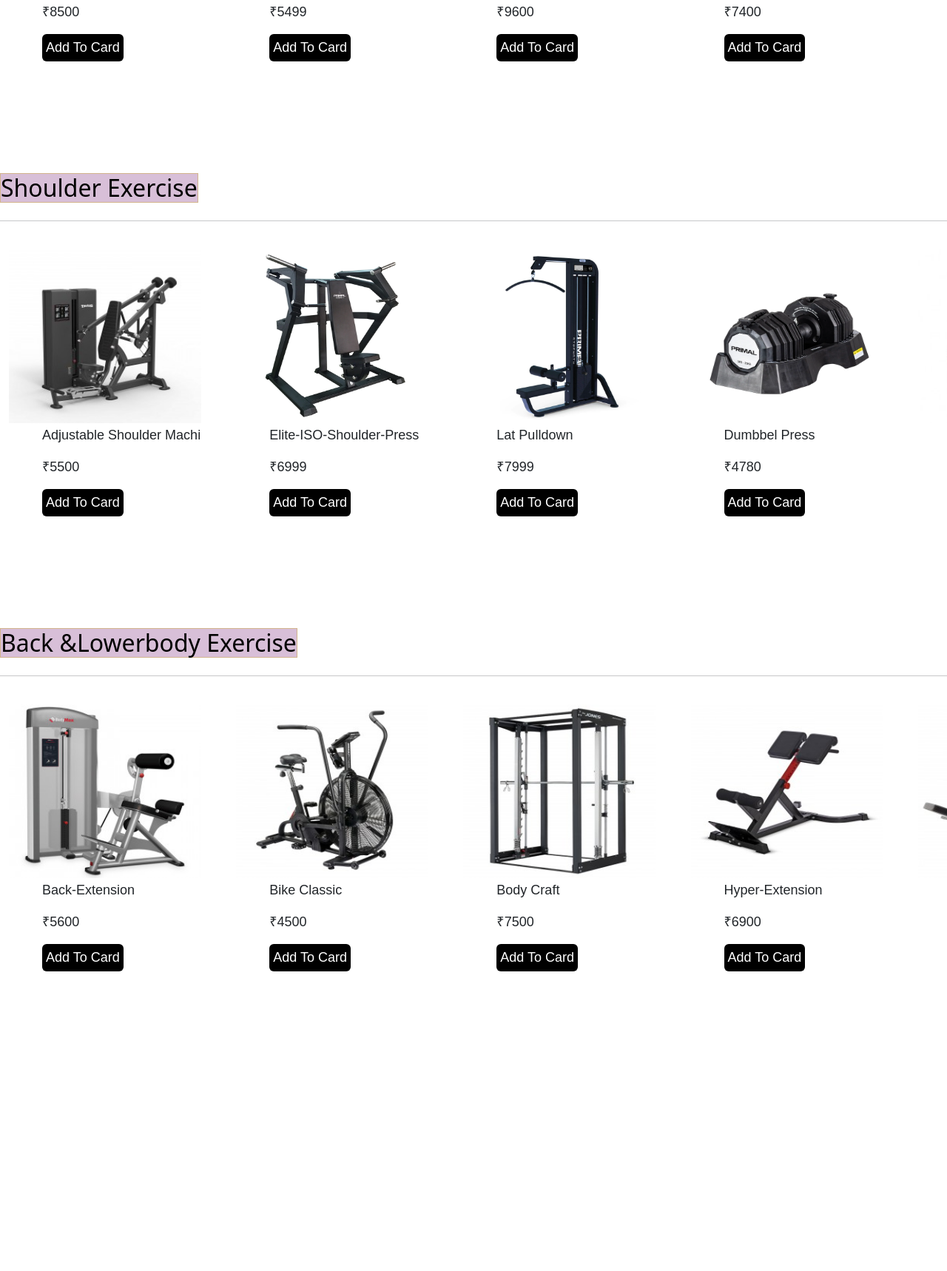
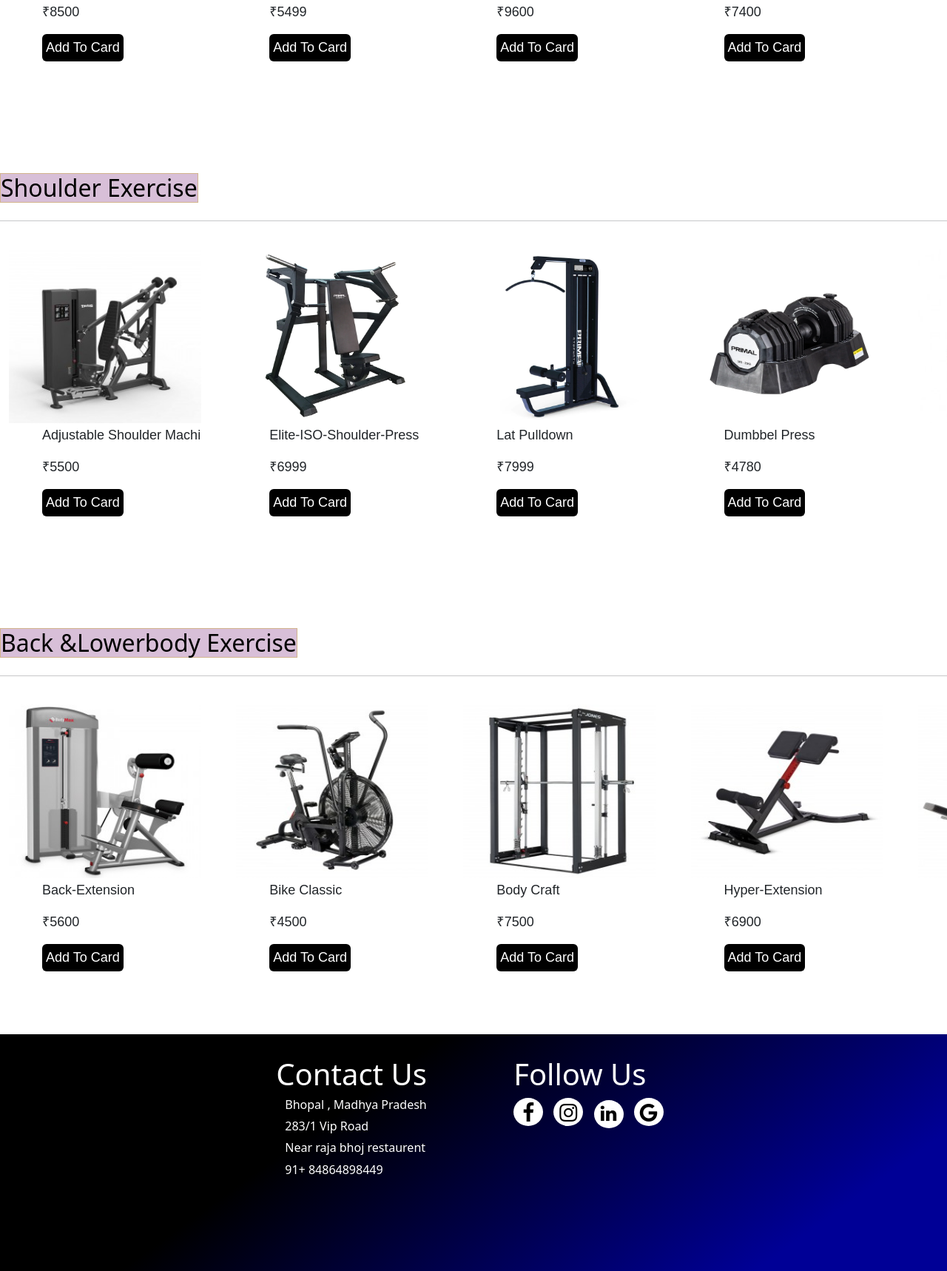
Before and after one commit to SonuAwasthi/Fitness-Club-Gym, a Django app: page / in a window 1280 px wide. Shown: the part 1800-3518 px from the top of the page at 74% size. Before the commit the page ends 3113 px from the top, so only its background shows below. Run offline with Django 4.2, Linux system fonts and the light colour scheme.

Commit message:
footr commit

```diff
--- a/static/css/home.css
+++ b/static/css/home.css
@@ -7,6 +7,7 @@ body{
     background-color: whitesmoke;
     margin: 0;
     width: 100%;
+    height: 100%;
 }
 
 
@@ -77,3 +78,83 @@ body{
 .fluid-item:hover{
     opacity: 0.6;
 }
+
+
+
+
+
+
+.footer{
+    margin: 0;
+    height: 40vh;
+
+}
+
+.footer-container{
+    display: flex;
+    justify-content: space-evenly;
+    max-width:60%;
+    margin: auto;
+    margin-top: 40px;
+}
+.footer-content{
+    margin-top:30px;
+    color: white;
+}
+.footer-content ul{
+    list-style: none;
+
+
+}
+
+.footer-content ul li{
+    margin-bottom: 10px;
+    line-height: 1.2;
+    margin-left:-20px;
+
+}
+
+.social-meadia{
+    margin-top: 30px;
+}
+
+.social-meadia h1{
+    color: white;
+}
+
+.fa{
+    text-decoration: none;
+    margin-right: 10px;
+    font-size: 38px;
+    background-color:white ;
+    color:black;
+    border-radius: 50%;
+    text-align: center;
+    padding-top:6px;
+    width: 40px;
+    height: 38px;
+
+
+
+
+}
+
+.fa:hover{
+    background-color: black;
+    color: white;
+}
+
+a.fa.fa-facebook{
+    font-size: 28px;
+
+}
+a.fa.fa-instagram{
+    font-size: 28px;
+
+}
+a.fa.fa-linkedin{
+    font-size: 25px;
+}
+a.fa.fa-google{
+    font-size: 28px;
+}
--- a/templates/base.html
+++ b/templates/base.html
@@ -4,6 +4,7 @@
     <meta charset="UTF-8">
     <meta name="viewport" content="width=device-width, initial-scale=1.0">
     <title>Gym Equipment/ {% block title %}{% endblock title %}</title>
+    <link rel="stylesheet" href="https://cdnjs.cloudflare.com/ajax/libs/font-awesome/4.7.0/css/font-awesome.min.css">
     <link rel="stylesheet" href="/static/css/home.css">
     <link rel="stylesheet" href="https://cdn.jsdelivr.net/npm/bootstrap@5.3.2/dist/css/bootstrap.min.css">
 </head>
@@ -25,8 +26,6 @@
         </div>
     </header>
 
-
-
     {% if messages %}
     {% for message in messages %}
     <div class="alert alert-{{ message.tags }} alert-dismissible fade show" role="alert">
@@ -36,18 +35,33 @@
     {% endfor %}
     {% endif %}
 
-
-
-
-
-
-
-
-
 {% block body %}
 
 {% endblock body %}
 
 
+
+    <footer class="footer" style="background: linear-gradient(144deg, #000000 35%, #000096 85%);">
+        <div class="footer-container">
+            <div class="footer-content">
+                <h1>Contact Us</h1>
+                <ul>
+                    <li>Bhopal , Madhya Pradesh</li>
+                    <li>283/1 Vip Road</li>
+                    <li>Near raja bhoj restaurent</li>
+                    <li>91+ 84864898449</li>
+                </ul>
+            </div>
+
+            <div class="social-meadia">
+                <h1>Follow Us</h1>
+                <a href="" class="fa fa-facebook"></a>
+                <a href="" class="fa fa-instagram"></a>
+                <a href="" class="fa fa-linkedin"></a>
+                <a href="" class="fa fa-google"></a>
+            </div>
+        </div>
+    </footer>
+
 </body>
 </html>
--- a/templates/index.html
+++ b/templates/index.html
@@ -2,31 +2,24 @@
 
 {% block title %}HOME{% endblock title %}
 
-
-
-
 {% block body %}
-
 <link rel="stylesheet" href="/static/css/inddd.css">
-<link rel="stylesheet" href="https://cdnjs.cloudflare.com/ajax/libs/font-awesome/4.7.0/css/font-awesome.min.css">
-
-
-
+<link rel="stylesheet"href="https://cdnjs.cloudflare.com/ajax/libs/font-awesome/4.7.0/css/font-awesome.min.css">
 
 <div class="ind-fluid">
     <div class="ind-container">
         <h1>Equipments S...</h1>
 
         <div class="ser">
-            <input type="text"  placeholder="Search...">
-            <button type="submit"><i class="fa fa-search" aria-hidden="true"></i></button>
+            <input type="text" placeholder="Search...">
+            <button type="submit"><i class="fa fa-search"
+                    aria-hidden="true"></i></button>
         </div>
     </div>
 </div>
 
-
-
-<div class="second-container" style="background: linear-gradient(144deg, #000000 35%, #000096 85%);">
+<div class="second-container"
+    style="background: linear-gradient(144deg, #000000 35%, #000096 85%);">
     <div class="content">
         <h2>For Being a Memebar of Our Fitness Club Gym Take a Membar Ship
             .You can get a Membar Ship Through Membarship Page .Just Creat Your
@@ -37,14 +30,11 @@
     </div>
 </div>
 
-
-
 <div class="heading">
     <div class="heading-content">
         <h1>For Weekly Exercise</h1>
     </div>
 </div>
-
 
 <div class="cards-container">
     <div class="headingss">
@@ -53,7 +43,7 @@
     <hr>
 
     <div class="cards">
-        <a href=""><img src="/static/img/chest/butterfly.jpg"></a>
+        <a href><img src="/static/img/chest/butterfly.jpg"></a>
         <div class="cards-con">
             <p>Butterfly</p>
             <p>₹4500</p>
@@ -105,8 +95,8 @@
             <button>Add To Card</button>
         </div>
     </div>
+
 </div>
-
 
 <div class="cards-container">
     <div class="headingss">
@@ -167,6 +157,7 @@
             <button>Add To Card</button>
         </div>
     </div>
+
 </div>
 
 <div class="cards-container">
@@ -228,8 +219,8 @@
             <button>Add To Card</button>
         </div>
     </div>
+
 </div>
-
 
 <div class="cards-container">
     <div class="headingss">
@@ -290,9 +281,10 @@
             <button>Add To Card</button>
         </div>
     </div>
+
 </div>
+<br>
 
 
-
-
+<!-- <h1> kya paresani hain</h1> -->
 {% endblock body %}
--- a/templates/signpage.html
+++ b/templates/signpage.html
@@ -4,6 +4,7 @@
 
 {% block body %}
 <link rel="stylesheet" href="/static/css/signuppage.css">
+
 
 <div class="up-textt">
     <h1> Sign UP<h1>
@@ -37,4 +38,6 @@
 
 
 
+
+
 {% endblock body %}
```
Also changed, not shown: static/css/inddd.css (+37 -31 lines), static/css/loginus.css (+7 -1 lines), static/css/ourgym.css (+8 -8 lines), templates/ourgym.html (+8 -9 lines), static/img/bglogin.jpg (added), static/img/bicep-img/backg.webp (added).
